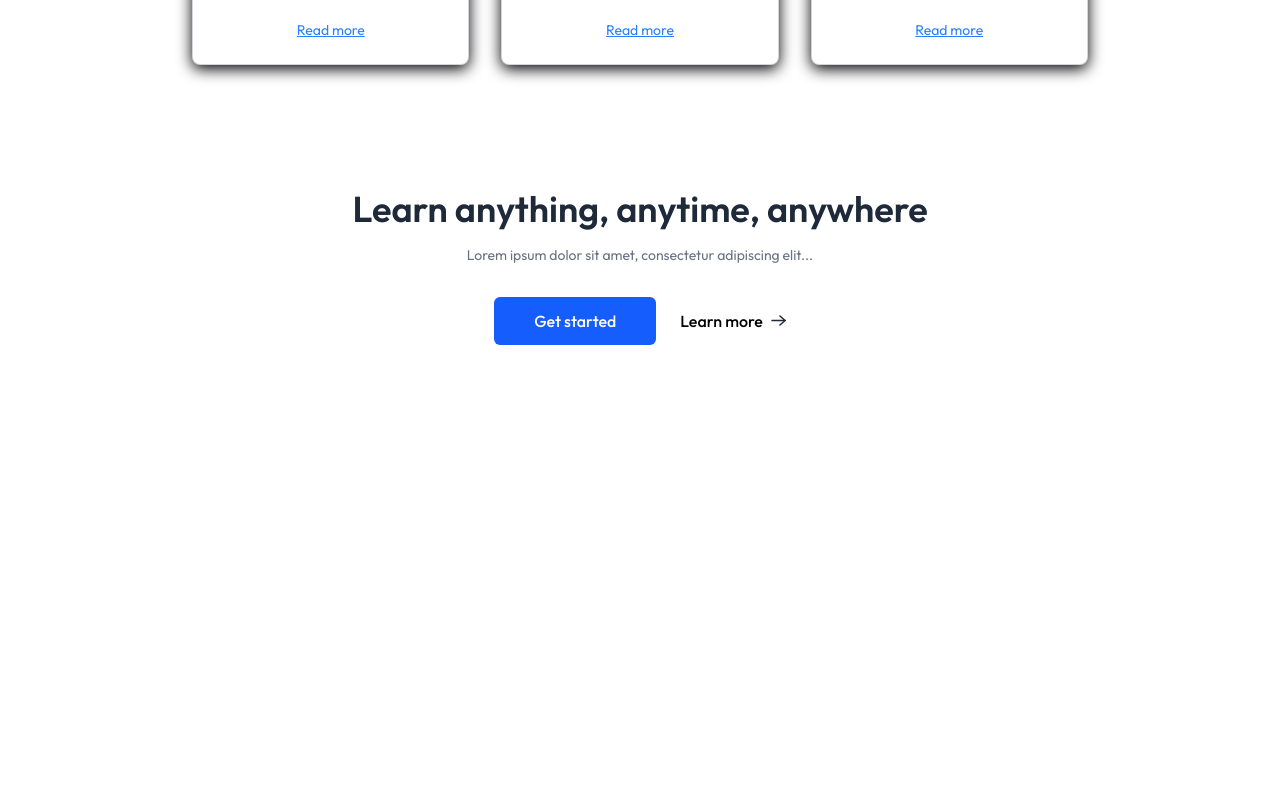
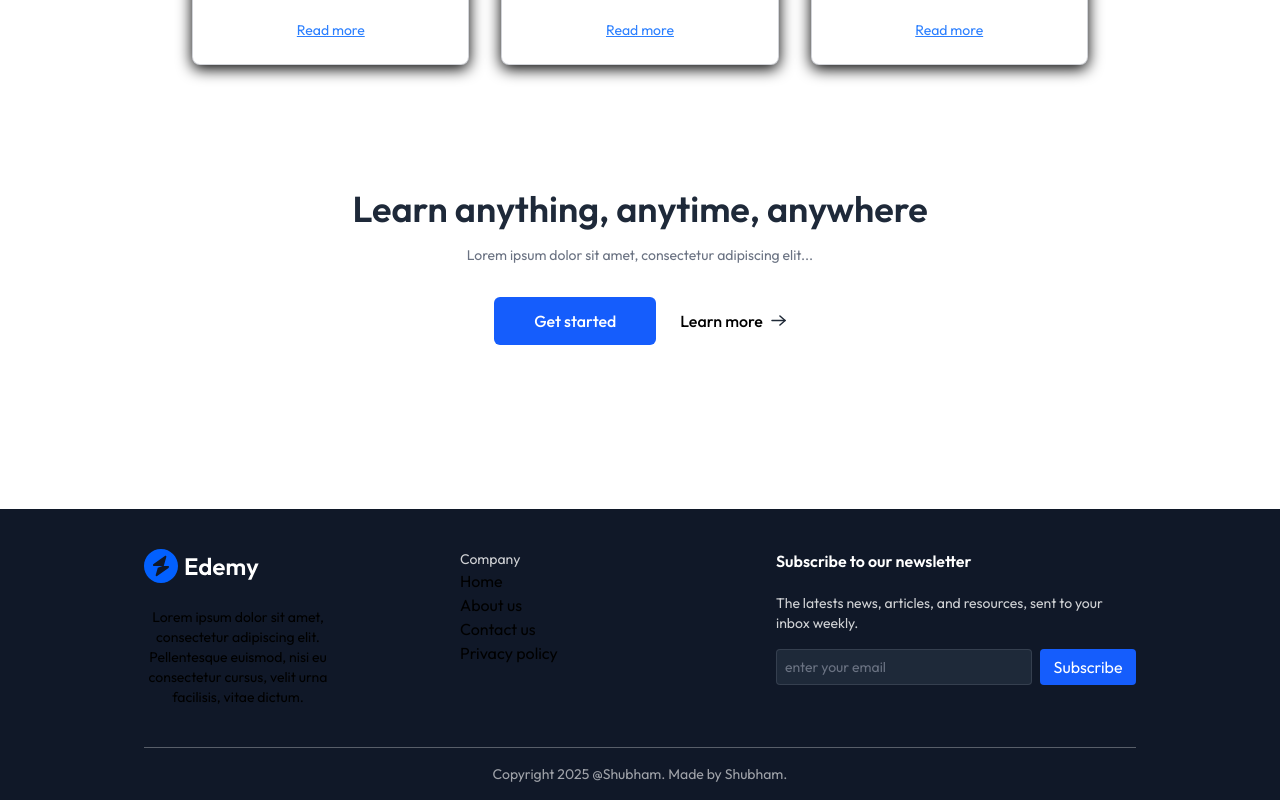
Before and after one commit to Sndubey/LMS, a React (Vite) app in the folder client/: page / in a window 1280 px wide. Shown: the part 2114-2914 px from the top of the page. Before the commit the page ends 2555 px from the top, so only its background shows below. Built offline with nearby package versions, Linux system fonts and the light colour scheme; no server answers.

Commit message:
added footer

```diff
--- a/client/src/assets/assets.js
+++ b/client/src/assets/assets.js
@@ -13,6 +13,7 @@ import profile_img_1 from './profile_img_1.png'
 import profile_img_2 from './profile_img_2.png'
 import profile_img_3 from './profile_img_3.png'
 import arrow_icon from './arrow_icon.svg'
+import logo_dark from './logo_dark.svg'
 
 
 export const assets = {
@@ -31,6 +32,7 @@ export const assets = {
     profile_img_2,
     profile_img_3,
     arrow_icon,
+    logo_dark,
 
 }
 
--- a/client/src/components/student/Footer.jsx
+++ b/client/src/components/student/Footer.jsx
@@ -1,10 +1,34 @@
 import React from 'react'
+import { assets } from '../../assets/assets'
 
 const Footer = () => {
   return (
-    <div>
-      <h1>Footer</h1>
-    </div>
+    <footer className='bg-gray-900 md:px-36 text-left w-full mt-10'>
+      <div className='flex flex-col md:flex-row items-start px-8 md:px-0 justify-center gap-10 md:gap-32 py-10 border-b border-white/30'>
+        <div className='flex flex-col md:items-start items-center w-full'>
+          <img src={assets.logo_dark} alt='logo' />
+          <p className='mt-6 text-center md:text-let text-sm text-white.80'>Lorem ipsum dolor sit amet, consectetur adipiscing elit. Pellentesque euismod, nisi eu consectetur cursus, velit urna facilisis, vitae dictum.</p>
+        </div>
+        <div className='flex flex-col md:items-start items-center w-full'>
+          <h2 className='flex md:flex-col w-full justify-between text-sm text-white/80 md:space-y-2'>Company</h2>
+          <ul>
+            <li><a href=''>Home</a></li>
+            <li><a href='#'>About us</a></li>
+            <li><a href='#'>Contact us</a></li>
+            <li><a href='#'>Privacy policy</a></li>
+          </ul>
+        </div>
+        <div className='hidden md:flex flex-col items-start w-full'>
+          <h2 className='font-semibold text-white mb-5'>Subscribe to our newsletter</h2>
+          <p className='text-sm text-white/80'>The latests news, articles, and resources, sent to your inbox weekly.</p>
+          <div className='flex items-center gap-2 pt-4'>
+            <input type='email' placeholder='enter your email' className='border border-gray-500/30 bg-gray-800 text-gray-500 placeholder-gray-500 outline-none w-64 h-9 rounded px-2 text-sm' />
+            <button className='bg-blue-600 w-24 h-9 text-white rounded'>Subscribe</button>
+          </div>
+        </div>
+      </div>
+      <p className='py-4 text-center text-xs md:text-sm text-white/60'>Copyright 2025 @Shubham. Made by Shubham.</p>
+    </footer>
   )
 }
 
--- a/client/src/pages/student/Home.jsx
+++ b/client/src/pages/student/Home.jsx
@@ -4,6 +4,8 @@ import Companies from '../../components/student/Companies'
 import CoursesSection from '../../components/student/CoursesSection'
 import TestimonialSection from '../../components/student/TestimonialSection'
 import CallToAction from '../../components/student/CallToAction'
+import Footer from '../../components/student/Footer'
+
 
 const Home = () => {
   return (
@@ -13,6 +15,7 @@ const Home = () => {
       <CoursesSection />
       <TestimonialSection />
       <CallToAction />
+      <Footer />
     </div>
   )
 }
```
Also changed, not shown: client/src/assets/logo_dark.svg (added).
